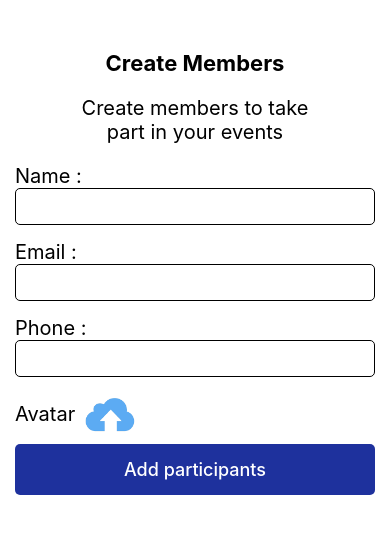
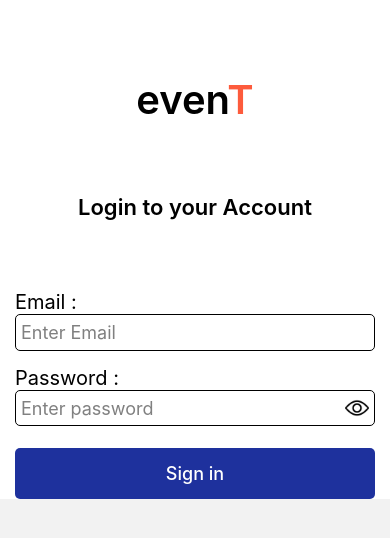
Before and after one commit to BLADEHEDA/Event-App, a React Native app: screen /CreateMember in a window 390 px wide. Shown: the top 538 px of the page. Built offline with nearby package versions, Linux system fonts and the light colour scheme.

Commit message:
password input changed

```diff
--- a/App.tsx
+++ b/App.tsx
@@ -1,4 +1,4 @@
-import { ScrollView, StyleSheet, Text, View } from 'react-native'
+import { ScrollView, StyleSheet, Text, View, Image } from 'react-native'
 import Logo from './src/component/shared/Logo';
 import Login from './src/screens/Login';
 import Home from './src/screens/Home';
@@ -63,11 +63,11 @@ const App = () => {
     <NavigationContainer style={styles.container}>
    <Stack.Navigator>
 
-   <Stack.Screen
+   {/* <Stack.Screen
        name="CreateMember"
        component={CreateMember}
        options={{ headerShown: false }}
-       />
+       />  */}
           <Stack.Screen
        name="Login"
        component={Login}
--- a/src/screens/CreateMember.tsx
+++ b/src/screens/CreateMember.tsx
@@ -65,7 +65,6 @@ const CreateMember = ({navigation}) => {
                             await reference.putFile(selectedImage.path);
                             const url = await reference.getDownloadURL();
                             alert('Image successfully uploadeo ')
-                            alert(url);
 
                              // define a meeber object
                             const newMember ={
@@ -80,8 +79,6 @@ const CreateMember = ({navigation}) => {
                         setMembers(addmewMemebr);
 
                         console.log(members);
-                        alert(members)
-
                         }
                     } catch (error) {
                         console.error('Error uploading image:', error);t
--- a/src/screens/Login.tsx
+++ b/src/screens/Login.tsx
@@ -149,16 +149,19 @@
 //     }
 // });
 
-import { StyleSheet, Text, TextInput, View, TouchableOpacity } from 'react-native';
+import { StyleSheet, Text, TextInput, View, TouchableOpacity,Image } from 'react-native';
 import React, { useState } from 'react';
 import Logo from '../component/shared/Logo';
 import Button from '../component/shared/Button';
 import auth from '@react-native-firebase/auth';
+import EyeHideIcon from '../Assets/hide.png';
+import EyeShowIcon from '../Assets/view.png';
+
 
 const Login = ({ navigation }) => {
     const [email, setEmail] = useState('');
     const [password, setPassword] = useState('');
-    const [showPassword, setShowPassword] = useState(false); // State to toggle password visibility
+    const [showPassword, setShowPassword] = useState(false);
     const [errors, setErrors] = useState({});
 
     const handleSubmit = () => {
@@ -236,18 +239,23 @@ const Login = ({ navigation }) => {
                     <Text style={styles.text2}>Password :</Text>
                     <View style={styles.passwordInputContainer}>
                         <TextInput
-                            style={[styles.input, styles.passwordInput]}
+                            style={[styles.input1, styles.passwordInput]}
                             placeholder='Enter password'
                             placeholderTextColor='gray'
                             value={password}
                             onChangeText={setPassword}
                             secureTextEntry={!showPassword}
                         />
+
                         <TouchableOpacity
-                            style={styles.showHideButton}
-                            onPress={() => setShowPassword(!showPassword)}>
-                            <Text style={styles.showHideButtonText}>{showPassword ? 'Hide' : 'Show'}</Text>
-                        </TouchableOpacity>
+                        style={styles.showHideButton}
+                        onPress={() => setShowPassword(!showPassword)}>
+                        <Image
+                            source={showPassword ? EyeHideIcon : EyeShowIcon}
+                            style={styles.showHideIcon}
+                        />
+                    </TouchableOpacity>
+
                     </View>
                     {errors.password && <Text style={styles.error}>{errors.password}</Text>}
                 </View>
@@ -295,9 +303,16 @@ const styles = StyleSheet.create({
     passwordInputContainer: {
         flexDirection: 'row',
         alignItems: 'center',
+
+        color: 'black',
+        borderColor: 'black',
+        borderWidth: 1,
+        paddingLeft: 5,
+        borderRadius: 5,
     },
     passwordInput: {
         flex: 1,
+        fontSize: 18,
     },
     showHideButton: {
         padding: 5,
@@ -313,4 +328,9 @@ const styles = StyleSheet.create({
     inputError: {
         borderColor: 'red',
     },
+    showHideIcon: {
+        width: 24, // Adjust the width and height as needed
+        height: 24,
+    },
+
 });
```
Also changed, not shown: src/Assets/hide.png (added), src/Assets/view.png (added).
